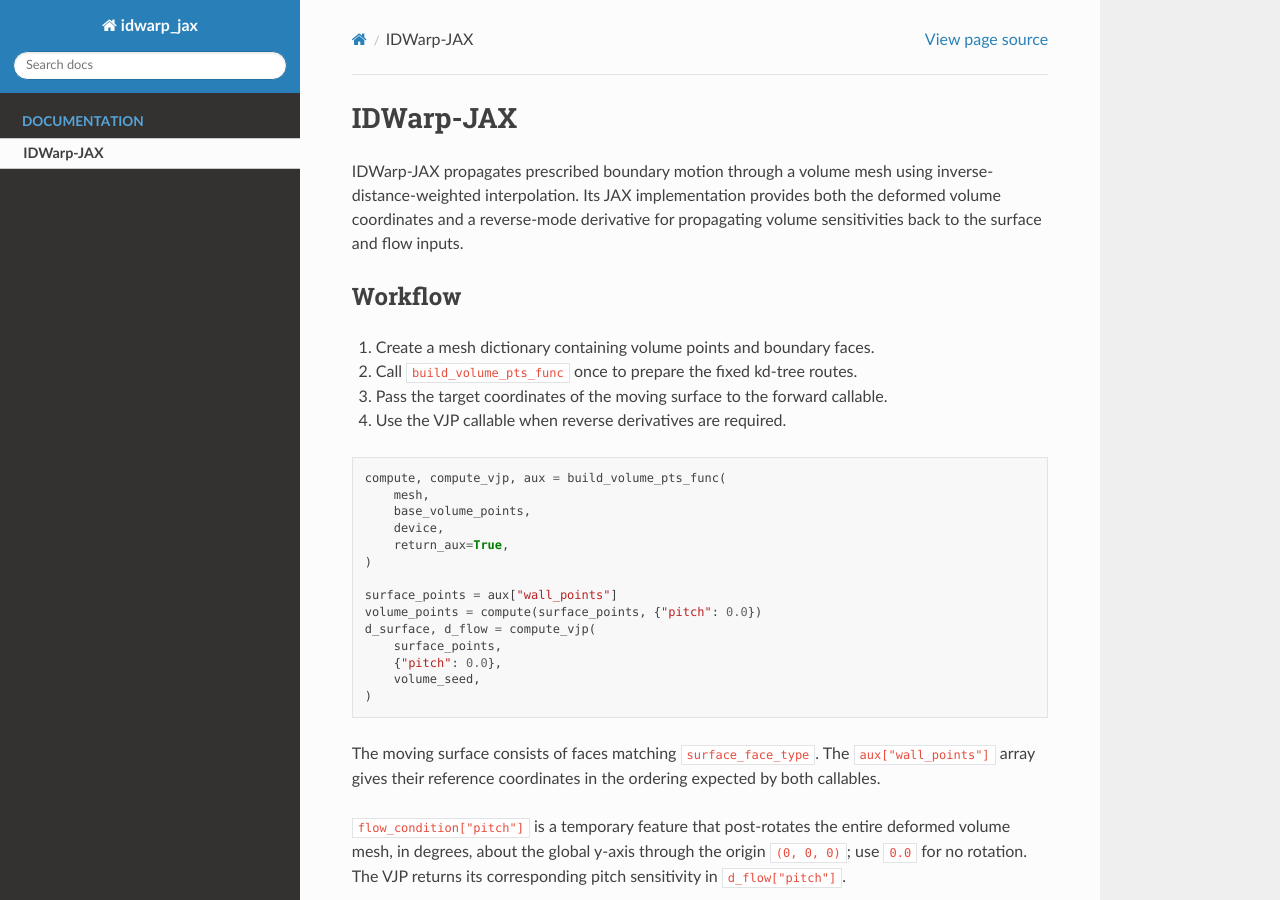
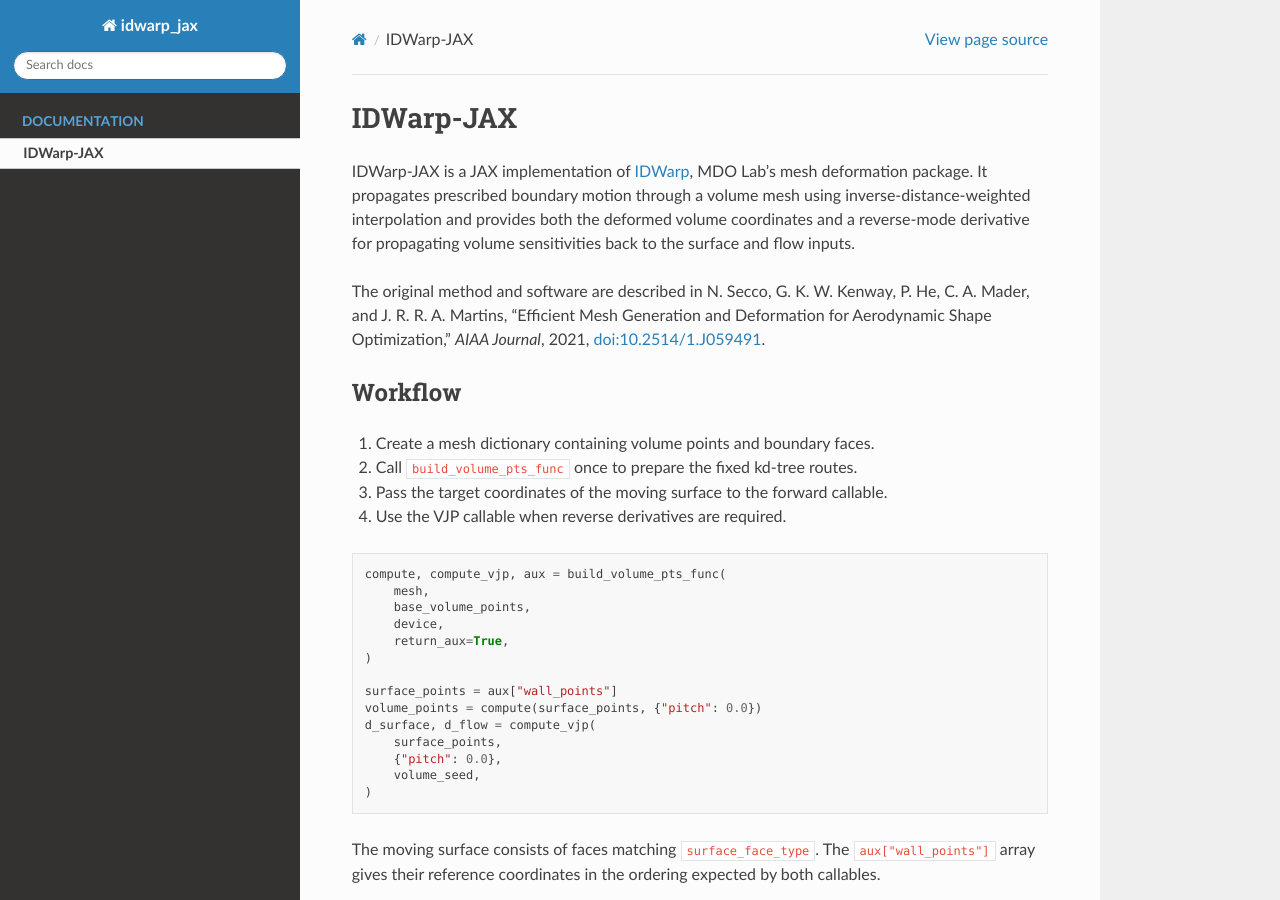
Before and after one commit to LSDOlab/idwarp-jax, a Sphinx documentation site: the page built from docs/index.md, in a window 1280 px wide and 900 px high. Built offline with Sphinx 7.4.7 and the Read the Docs theme 3.1.0, drawn with Linux system fonts in a browser that asks for light colours; pages that are not in the unit, such as notebooks, are missing from menus.

```diff
--- a/docs/index.md
+++ b/docs/index.md
@@ -1,9 +1,16 @@
 # IDWarp-JAX
 
-IDWarp-JAX propagates prescribed boundary motion through a volume mesh using
-inverse-distance-weighted interpolation. Its JAX implementation provides both
-the deformed volume coordinates and a reverse-mode derivative for propagating
-volume sensitivities back to the surface and flow inputs.
+IDWarp-JAX is a JAX implementation of
+[IDWarp](https://github.com/mdolab/idwarp), MDO Lab's mesh deformation
+package. It propagates prescribed boundary motion through a volume mesh using
+inverse-distance-weighted interpolation and provides both the deformed volume
+coordinates and a reverse-mode derivative for propagating volume
+sensitivities back to the surface and flow inputs.
+
+The original method and software are described in N. Secco, G. K. W. Kenway,
+P. He, C. A. Mader, and J. R. R. A. Martins, “Efficient Mesh Generation and
+Deformation for Aerodynamic Shape Optimization,” *AIAA Journal*, 2021,
+[doi:10.2514/1.J059491](https://doi.org/10.2514/1.J059491).
 
 ## Workflow
 
```
Also changed, not shown: README.md (+8 -1 lines).
